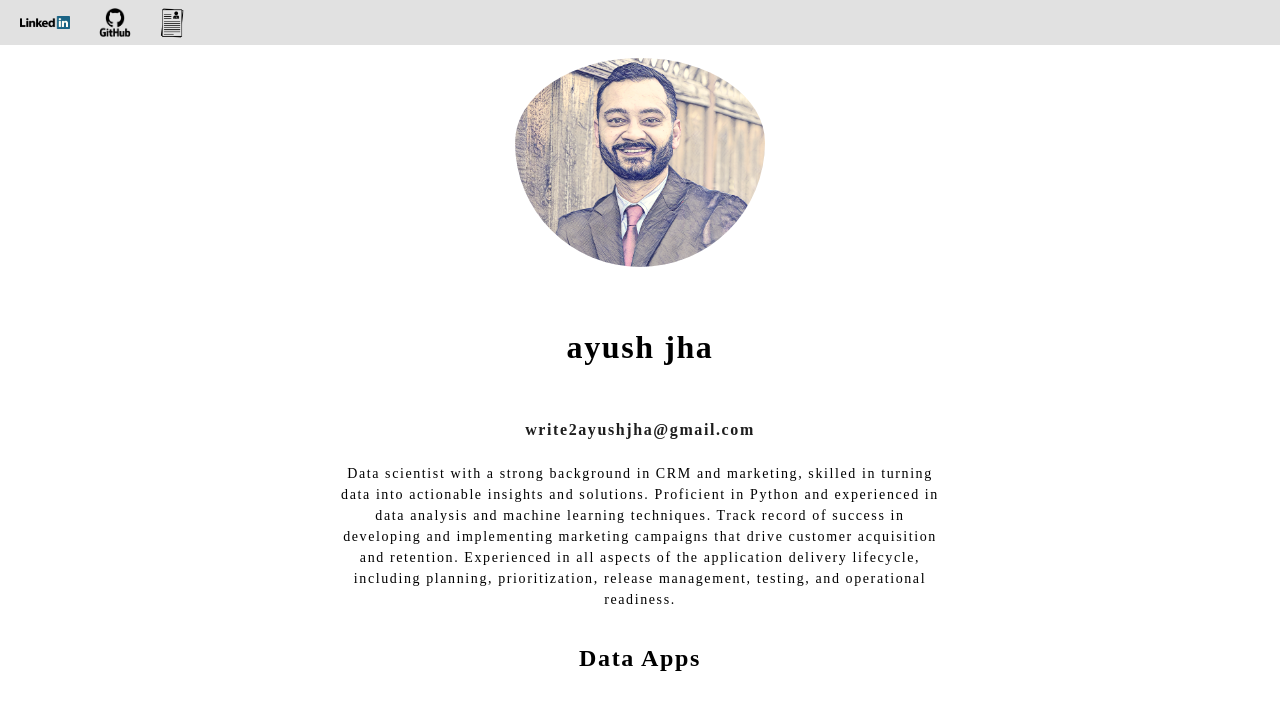
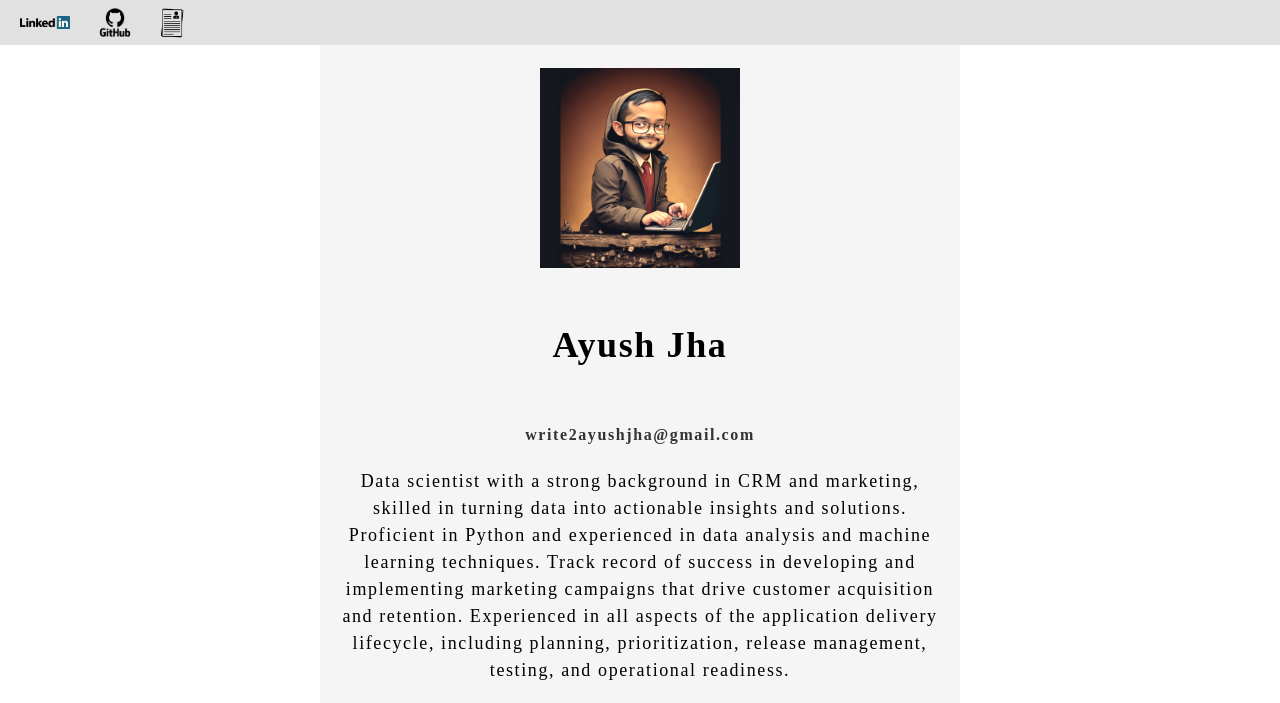
Before and after one commit to jha-ayush/jha-ayush.github.io, a plain HTML site: page index.html in a window 1280 px wide. Shown: the top 703 px of the page. Drawn offline with Linux system fonts and the light colour scheme.

Commit message:
hover profile photo

```diff
--- a/index.html
+++ b/index.html
@@ -24,15 +24,20 @@
           </div>
         </nav>
 
+
         <!-- Intro -->
         <section>
-            <div class="intro">
-              <img src="./assets/watercolor_profile.png" alt="Ayush Jha" class="profile_photo">
-              <h1>ayush jha</h1>
-              <h4><a href = "mailto: abc@example.com" target="_blank" class="email">write2ayushjha@gmail.com</a></h4>
-              <p>Data scientist with a strong background in CRM and marketing, skilled in turning data into actionable insights and solutions. Proficient in Python and experienced in data analysis and machine learning techniques. Track record of success in developing and implementing marketing campaigns that drive customer acquisition and retention. Experienced in all aspects of the application delivery lifecycle, including planning, prioritization, release management, testing, and operational readiness.</p>
+          <div class="intro">
+            <div class="image_container">
+              <img src="./assets/digital_art_profile.png" alt="Ayush Jha" class="profile_photo" />
             </div>
-        <section>
+
+            <h1 class="name">Ayush Jha</h1>
+            <h4><a href="mailto:abc@example.com" target="_blank" class="email">write2ayushjha@gmail.com</a></h4>
+            <p class="description">Data scientist with a strong background in CRM and marketing, skilled in turning data into actionable insights and solutions. Proficient in Python and experienced in data analysis and machine learning techniques. Track record of success in developing and implementing marketing campaigns that drive customer acquisition and retention. Experienced in all aspects of the application delivery lifecycle, including planning, prioritization, release management, testing, and operational readiness.</p>
+          </div>
+        </section>
+
 
         <!-- Data apps section -->
         <section>
--- a/style.css
+++ b/style.css
@@ -40,9 +40,17 @@
   transform: scale(1.2);
 }
 
+.email {
+  color: #333333;
+  text-decoration: none;
+  font-size: 16px;
+  font-weight: bold;
+  transition: all 0.3s ease-in-out;
+}
+
 .email:hover{
   text-decoration: underline;
-  color: #0000EE;
+  color: #007BFF;
 }
 
 .intro{
@@ -52,17 +60,44 @@
 
 }
 
+.description {
+  max-width: 800px;
+  text-align: center;
+  line-height: 1.5;
+  font-size: 18px;
+  margin-bottom: 20px;
+}
+
 /* Center title */
 title {
   text-align: center;
 }
 
+.intro {
+  display: flex;
+  flex-direction: column;
+  align-items: center;
+  padding: 20px;
+  background-color: #f5f5f5;
+}
+
+.name {
+  font-size: 36px;
+  font-weight: bold;
+  padding: 0px;
+}
+
+.image_container{
+  position: relative;
+  display: inline-block;
+}
+
 .profile_photo {
-  width: 250px;
+  max-width: 200px;
   height: auto;
-  border-radius: 50%;
+  border-radius: 0%;
   overflow: hidden;
-  padding:50px 0px 10px;
+  padding:40px 0px 20px;
   text-align: center;
   margin: 0 auto;
   display: block;
@@ -70,6 +105,18 @@ title {
 
 .profile_photo + p {
     text-align: center;
+}
+
+.profile_photo:hover {
+  content: url('./assets/profile.jpg');
+  width: 200px;
+  height: auto;
+  border-radius: 0%;
+  overflow: hidden;
+  padding:40px 0px 20px;
+  text-align: center;
+  margin: 0 auto;
+  display: block;
 }
 
 body {
@@ -84,7 +131,7 @@ p {
 /* Header styles */
 .header,h1{
     text-align: center;
-    padding: 20px 0px;
+    padding: 10px 0px;
     font-size: 2em;
 }
 
```
Also changed, not shown: assets/digital_art_profile.png (added), assets/watercolor_profile.png (deleted), 1 other file.
